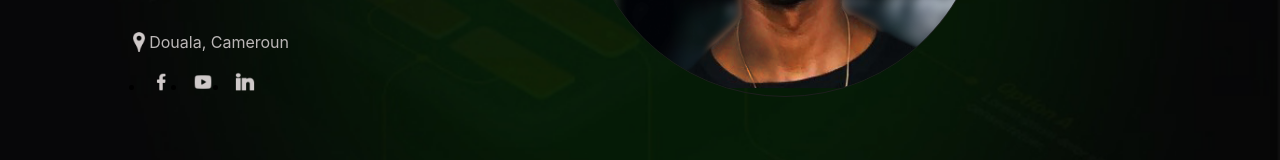
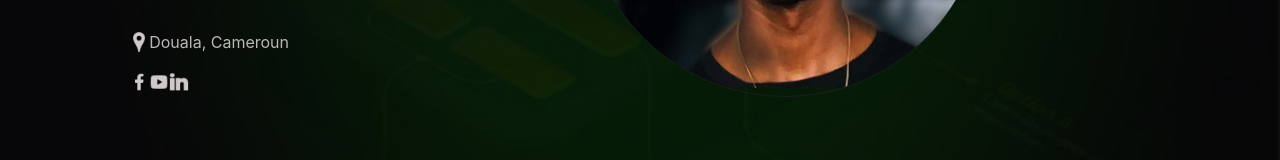
Before and after one commit to NGUENOUz/brand, a React (Create React App) app: page / in a window 1280 px wide. Shown: the part 530-690 px from the top of the page. Built offline with nearby package versions, Linux system fonts and the light colour scheme; the HTML template or start-up script is replaced by a standard one.

Commit message:
mise des liens

```diff
--- a/src/component/about/about.css
+++ b/src/component/about/about.css
@@ -86,6 +86,8 @@
   box-shadow: 2px 2px 9px black ;
   padding: 2%;
   text-align: center;
+  transition: ease-in all 10s;
+
 }
 .cart-info .cart img{
   width: 50px;
@@ -96,7 +98,8 @@ text-align: center;
 }
 
 .cart-info .cart:hover{
-  transition: ease-in all 2s;
+  transform: scale(1.1);
+
   background: linear-gradient(to top left, #0033cc 32%, #00cc66 100%);
 }
 
--- a/src/component/contact/contact.css
+++ b/src/component/contact/contact.css
@@ -113,3 +113,9 @@ footer{
     color: wheat
     ;
 }
+
+
+@media screen and (max-Width:428px){
+
+
+}
--- a/src/component/contact/contact.jsx
+++ b/src/component/contact/contact.jsx
@@ -44,9 +44,9 @@ function Contact() {
             <div className="more-info">
                 <p>You can follow me on my social network</p>
                 <div className="social-link">
-                    <a href=""><img src="../assets/facebook.png" alt="" /></a>
-                    <a href=""><img src="../assets/youtube.png" alt="" /></a>
-                    <a href=""><img src="../assets/linkedin.png" alt="" /></a>
+                    <a href="https://www.facebook.com/monnouveauguide/"><img src="../assets/facebook.png" alt="" /></a>
+                    <a href="https://www.youtube.com/channel/UCBg4mnLqcqHk_zaeEKi6ctg"><img src="../assets/youtube.png" alt="" /></a>
+                    <a href="https://www.linkedin.com/in/wilfried-dzomeu-b060771b9/"><img src="../assets/linkedin.png" alt="" /></a>
                 </div>
             </div>
          </div>
--- a/src/component/header/header.jsx
+++ b/src/component/header/header.jsx
@@ -53,7 +53,7 @@ function Header() {
           </ul>
       </div>
       <div className="whatsapp">
-          <a href="">
+          <a href="wa.me/678378976">
               <img src="../assets/whatsapp.png" alt="" />
           </a>
       </div>
--- a/src/component/home/home.css
+++ b/src/component/home/home.css
@@ -24,28 +24,35 @@
     color: rgb(209, 205, 205);
     content:'';
     animation:animate infinite 16s;
+    transition: ease-in-out all 2s;
     }
     @keyframes animate {
         0%{
+
             content:'Freelancer';
         }
 
         20%{
+
             content:'Developpeur ';
         }
         40%{
+
             content:'Community manager';
         }
 
         60%{
+
             content:'youtubeur';
         }
 
         80%{
+
             content:'blogeur';
         }
 
         100%{
+
             content:'Assistant virtuel';
         }
 }
@@ -95,6 +102,7 @@
     display: flex;
     flex-direction: row;
     padding: 0.5%;
+    list-style: none;
 }
 .network img{
     width: 20px;
--- a/src/component/home/home.jsx
+++ b/src/component/home/home.jsx
@@ -30,9 +30,9 @@ function Home() {
                 </div>
             </div>
             <div className="network">
-                <li><a href=""><img src="../assets/facebook.png" alt="Ma page facebook" /></a></li>
-                <li><a href=""><img src="../assets/youtube.png" alt="Ma chaine youtube" /></a></li>
-                <li><a href=""><img src="../assets/linkedin.png" alt="Mon compte linkedlin" /></a></li>
+                <li> <a href="https://www.facebook.com/monnouveauguide/"><img src="../assets/facebook.png" alt="Ma page facebook" /></a></li>
+                <li>  <a href="https://www.youtube.com/channel/UCBg4mnLqcqHk_zaeEKi6ctg"><img src="../assets/youtube.png" alt="Ma chaine youtube"/></a></li>
+                <li>  <a href="https://www.linkedin.com/in/wilfried-dzomeu-b060771b9/"><img src="../assets/linkedin.png" alt="Mon compte linkedlin" /></a></li>
             </div>
         </div>
         <div className="droite">
```
